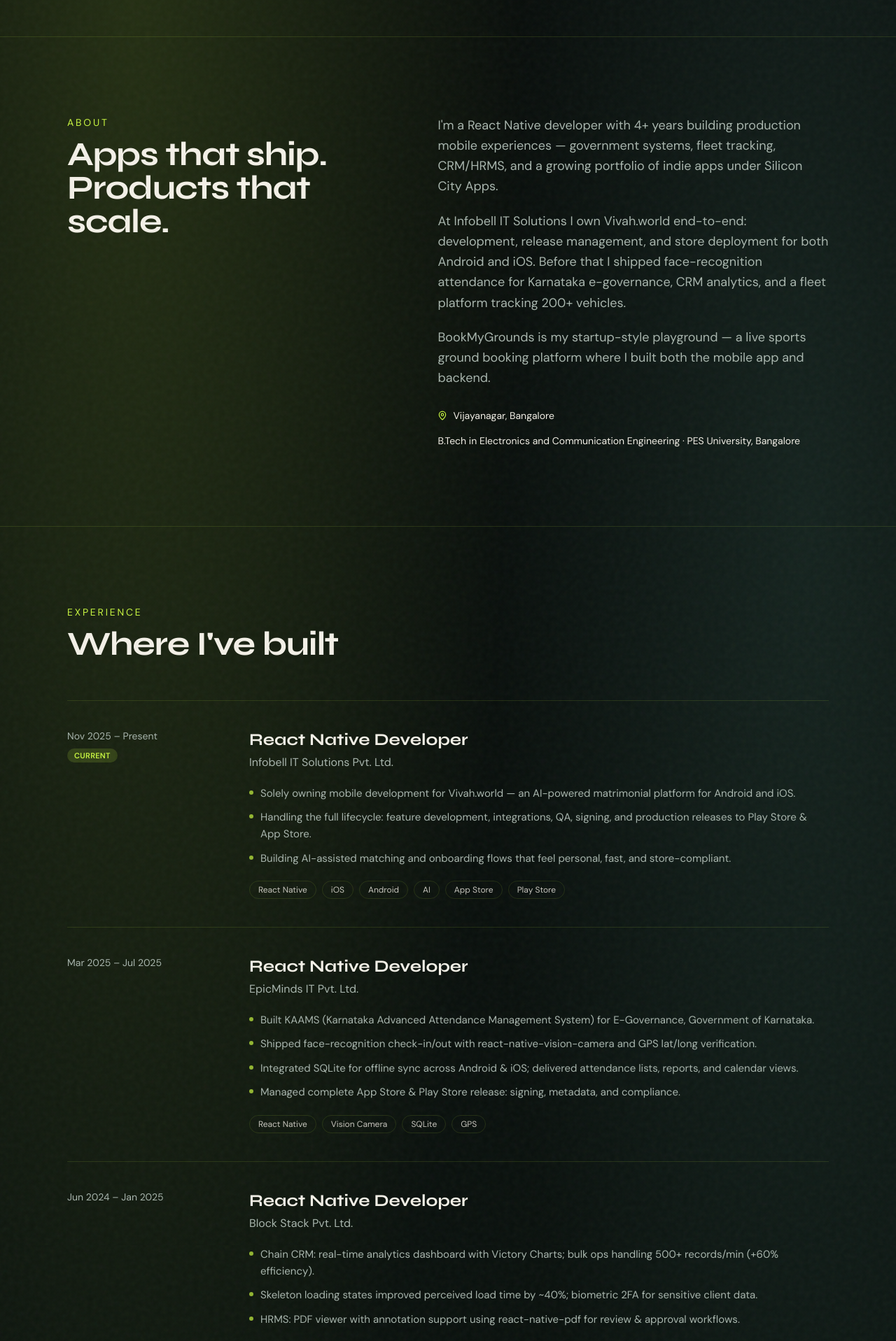
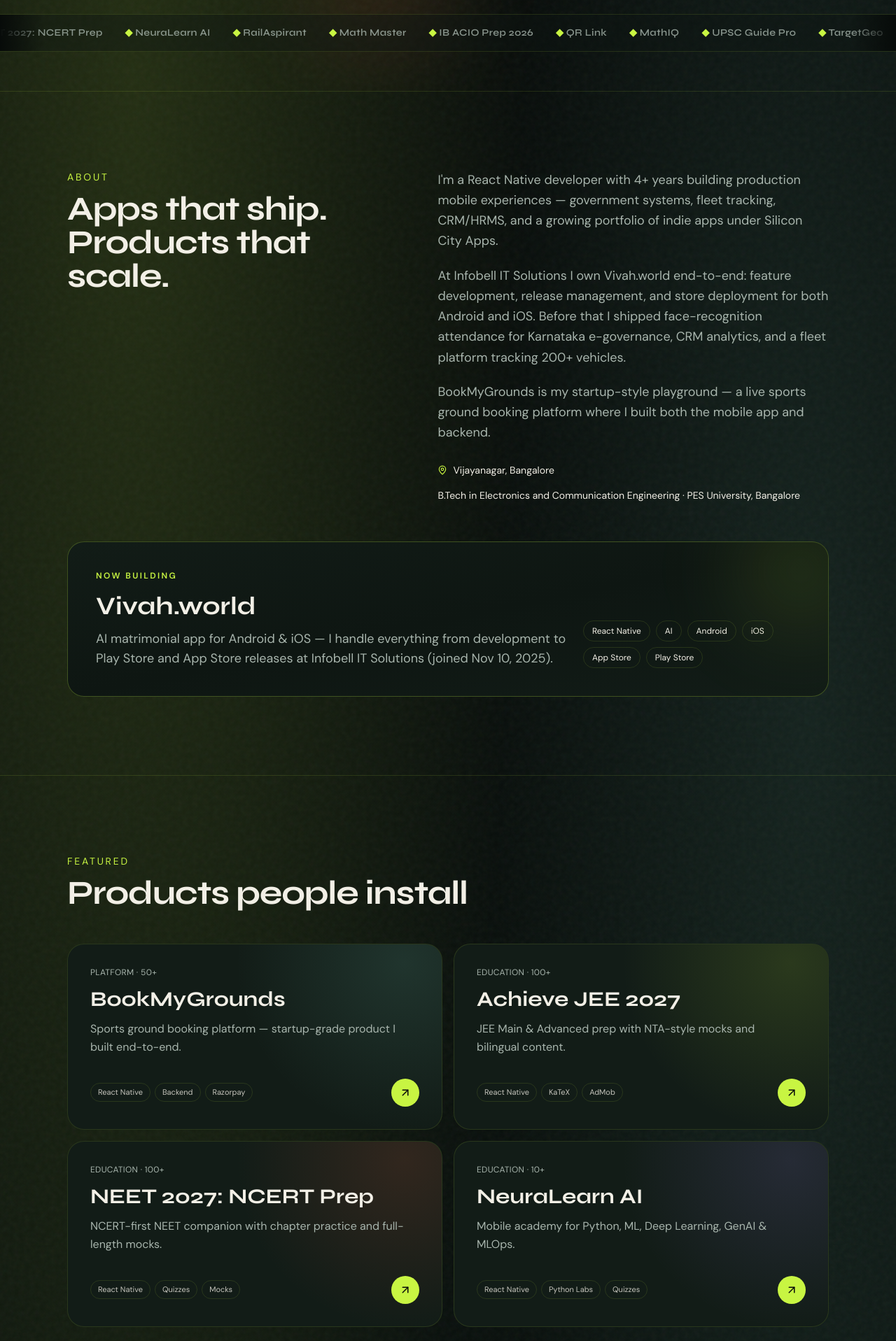
Before and after one commit to BaluG123/personalblog, a React (Vite) app: page / in a window 1280 px wide. Shown: the part 780-2697 px from the top of the page at 70% size. Built offline with nearby package versions, Linux system fonts and the light colour scheme.

Commit message:
Polish portfolio site

```diff
--- a/src/App.tsx
+++ b/src/App.tsx
@@ -1,5 +1,15 @@
-import { motion, useScroll, useSpring } from 'framer-motion'
-import { ArrowUpRight, Mail, MapPin, Phone } from 'lucide-react'
+import { motion, useScroll, useSpring, AnimatePresence } from 'framer-motion'
+import { ArrowUpRight, Mail, MapPin, Menu, Phone, X } from 'lucide-react'
+import { useEffect, useMemo, useState } from 'react'
+import {
+  apps,
+  categories,
+  experience,
+  profile,
+  skills,
+  type AppCategory,
+  type AppItem,
+} from './data/portfolio'
 
 function GitHubIcon({ size = 14 }: { size?: number }) {
   return (
@@ -8,15 +18,6 @@
     </svg>
   )
 }
-import { useMemo, useState } from 'react'
-import {
-  apps,
-  categories,
-  experience,
-  profile,
-  skills,
-  type AppCategory,
-} from './data/portfolio'
 
 function ScrollProgress() {
   const { scrollYProgress } = useScroll()
@@ -29,8 +30,34 @@
   )
 }
 
-function Nav() {
-  const links = [
+function CursorGlow() {
+  const [pos, setPos] = useState({ x: 0, y: 0 })
+  const [on, setOn] = useState(false)
+
+  useEffect(() => {
+    const fine = window.matchMedia('(pointer: fine)').matches
+    if (!fine) return
+    setOn(true)
+    const move = (e: MouseEvent) => setPos({ x: e.clientX, y: e.clientY })
+    window.addEventListener('mousemove', move)
+    return () => window.removeEventListener('mousemove', move)
+  }, [])
+
+  if (!on) return null
+  return (
+    <div
+      className="pointer-events-none fixed z-[1] h-72 w-72 -translate-x-1/2 -translate-y-1/2 rounded-full opacity-40 blur-3xl mix-blend-screen"
+      style={{
+        left: pos.x,
+        top: pos.y,
+        background:
+          'radial-gradient(circle, rgba(200,245,66,0.22) 0%, rgba(125,211,192,0.08) 40%, transparent 70%)',
+      }}
+    />
+  )
+}
+
+const navLinks = [
   { href: '#work', label: 'Work' },
   { href: '#apps', label: 'Apps' },
   { href: '#skills', label: 'Skills' },
@@ -38,17 +65,40 @@
   { href: '#contact', label: 'Contact' },
 ]
 
+function Nav() {
+  const [open, setOpen] = useState(false)
+  const [scrolled, setScrolled] = useState(false)
+
+  useEffect(() => {
+    const onScroll = () => setScrolled(window.scrollY > 24)
+    onScroll()
+    window.addEventListener('scroll', onScroll, { passive: true })
+    return () => window.removeEventListener('scroll', onScroll)
+  }, [])
+
+  useEffect(() => {
+    document.body.style.overflow = open ? 'hidden' : ''
+    return () => {
+      document.body.style.overflow = ''
+    }
+  }, [open])
+
   return (
-    <header className="fixed inset-x-0 top-0 z-50">
+    <header
+      className={`fixed inset-x-0 top-0 z-50 transition-colors ${
+        scrolled || open ? 'border-b border-line bg-ink/80 backdrop-blur-xl' : ''
+      }`}
+    >
       <div className="mx-auto flex max-w-6xl items-center justify-between px-5 py-4 md:px-8">
         <a
           href="#top"
           className="font-display text-sm font-bold tracking-tight text-cream md:text-base"
+          onClick={() => setOpen(false)}
         >
           BG<span className="text-lime">.</span>
         </a>
         <nav className="hidden items-center gap-7 md:flex">
-          {links.map((l) => (
+          {navLinks.map((l) => (
             <a
               key={l.href}
               href={l.href}
@@ -58,6 +108,7 @@
             </a>
           ))}
         </nav>
+        <div className="flex items-center gap-2">
           <a
             href={profile.github}
             target="_blank"
@@ -65,10 +116,68 @@
             className="inline-flex items-center gap-2 rounded-full border border-line bg-ink-soft/70 px-3 py-1.5 text-xs text-cream backdrop-blur transition hover:border-lime/40 hover:text-lime"
           >
             <GitHubIcon size={14} />
-          GitHub
+            <span className="hidden sm:inline">GitHub</span>
           </a>
+          <button
+            type="button"
+            className="inline-flex h-9 w-9 items-center justify-center rounded-full border border-line text-cream md:hidden"
+            aria-label={open ? 'Close menu' : 'Open menu'}
+            onClick={() => setOpen((v) => !v)}
+          >
+            {open ? <X size={18} /> : <Menu size={18} />}
+          </button>
         </div>
+      </div>
+
+      <AnimatePresence>
+        {open && (
+          <motion.nav
+            initial={{ opacity: 0, height: 0 }}
+            animate={{ opacity: 1, height: 'auto' }}
+            exit={{ opacity: 0, height: 0 }}
+            className="border-t border-line bg-ink/95 md:hidden"
+          >
+            <div className="flex flex-col gap-1 px-5 py-4">
+              {navLinks.map((l) => (
+                <a
+                  key={l.href}
+                  href={l.href}
+                  onClick={() => setOpen(false)}
+                  className="rounded-xl px-3 py-3 text-lg text-cream transition hover:bg-panel"
+                >
+                  {l.label}
+                </a>
+              ))}
+            </div>
+          </motion.nav>
+        )}
+      </AnimatePresence>
     </header>
+  )
+}
+
+function AppMarquee() {
+  const names = apps.map((a) => a.name)
+  const loop = [...names, ...names]
+  return (
+    <div className="relative overflow-hidden border-y border-line bg-ink-soft/40 py-4">
+      <div className="pointer-events-none absolute inset-y-0 left-0 z-10 w-16 bg-gradient-to-r from-ink to-transparent" />
+      <div className="pointer-events-none absolute inset-y-0 right-0 z-10 w-16 bg-gradient-to-l from-ink to-transparent" />
+      <motion.div
+        className="flex w-max gap-8 whitespace-nowrap"
+        animate={{ x: ['0%', '-50%'] }}
+        transition={{ duration: 42, ease: 'linear', repeat: Infinity }}
+      >
+        {loop.map((name, i) => (
+          <span
+            key={`${name}-${i}`}
+            className="font-display text-sm font-semibold tracking-wide text-mist/80"
+          >
+            <span className="text-lime">◆</span> {name}
+          </span>
+        ))}
+      </motion.div>
+    </div>
   )
 }
 
@@ -76,11 +185,12 @@
   return (
     <section
       id="top"
-      className="relative flex min-h-[100svh] flex-col justify-end overflow-hidden pb-16 pt-28 md:pb-24 md:pt-32"
+      className="relative flex min-h-[100svh] flex-col justify-end overflow-hidden pb-10 pt-28 md:pb-14 md:pt-32"
     >
       <div className="pointer-events-none absolute inset-0 grid-fade" />
       <div className="pointer-events-none absolute -left-24 top-24 h-72 w-72 rounded-full bg-lime/10 blur-3xl" />
       <div className="pointer-events-none absolute right-0 top-40 h-80 w-80 rounded-full bg-sky/10 blur-3xl" />
+      <div className="pointer-events-none absolute bottom-10 left-1/3 h-56 w-56 rounded-full bg-coral/10 blur-3xl" />
 
       <div className="relative z-10 mx-auto w-full max-w-6xl px-5 md:px-8">
         <motion.p
@@ -112,9 +222,9 @@
           <p className="text-lg leading-relaxed text-mist md:text-xl">
             {profile.tagline} Currently shipping{' '}
             <span className="text-cream">Vivah.world</span> — AI matrimonial for
-            Android & iOS.
+            Android & iOS at Infobell IT Solutions.
           </p>
-          <div className="flex shrink-0 gap-3">
+          <div className="flex shrink-0 flex-wrap gap-3">
             <a
               href="#apps"
               className="inline-flex items-center gap-2 rounded-full bg-lime px-5 py-3 text-sm font-semibold text-ink transition hover:brightness-110"
@@ -151,6 +261,10 @@
           ))}
         </motion.div>
       </div>
+
+      <div className="relative z-10 mt-12 md:mt-16">
+        <AppMarquee />
+      </div>
     </section>
   )
 }
@@ -175,11 +289,11 @@
             Silicon City Apps.
           </p>
           <p>
-            At Infobell IT Solutions I own Vivah.world end-to-end: development,
-            release management, and store deployment for both Android and iOS.
-            Before that I shipped face-recognition attendance for Karnataka
-            e-governance, CRM analytics, and a fleet platform tracking 200+
-            vehicles.
+            At Infobell IT Solutions I own Vivah.world end-to-end: feature
+            development, release management, and store deployment for both
+            Android and iOS. Before that I shipped face-recognition attendance
+            for Karnataka e-governance, CRM analytics, and a fleet platform
+            tracking 200+ vehicles.
           </p>
           <p>
             BookMyGrounds is my startup-style playground — a live sports ground
@@ -196,7 +310,109 @@
           </div>
         </div>
       </div>
+
+      <div className="mx-auto mt-14 max-w-6xl px-5 md:px-8">
+        <div className="relative overflow-hidden rounded-3xl border border-lime/25 bg-gradient-to-br from-panel via-ink-soft to-panel p-6 md:p-10">
+          <div className="pointer-events-none absolute -right-10 -top-10 h-40 w-40 rounded-full bg-lime/15 blur-3xl" />
+          <p className="text-xs font-semibold tracking-[0.2em] text-lime uppercase">
+            Now building
+          </p>
+          <div className="mt-4 flex flex-col gap-6 md:flex-row md:items-end md:justify-between">
+            <div className="max-w-2xl">
+              <h3 className="font-display text-3xl font-bold text-cream md:text-4xl">
+                Vivah.world
+              </h3>
+              <p className="mt-3 text-mist md:text-lg">
+                AI matrimonial app for Android &amp; iOS — I handle everything from
+                development to Play Store and App Store releases at Infobell IT
+                Solutions (joined Nov 10, 2025).
+              </p>
+            </div>
+            <div className="flex flex-wrap gap-2">
+              {['React Native', 'AI', 'Android', 'iOS', 'App Store', 'Play Store'].map(
+                (t) => (
+                  <span
+                    key={t}
+                    className="rounded-full border border-line px-3 py-1.5 text-xs text-cream"
+                  >
+                    {t}
+                  </span>
+                ),
+              )}
+            </div>
+          </div>
+        </div>
+      </div>
     </section>
+  )
+}
+
+function Featured() {
+  const featured = apps.filter((a) => a.featured).slice(0, 4)
+  return (
+    <section className="relative border-t border-line py-20 md:py-28">
+      <div className="mx-auto max-w-6xl px-5 md:px-8">
+        <p className="text-sm uppercase tracking-[0.2em] text-lime">Featured</p>
+        <h2 className="mt-3 max-w-2xl font-display text-4xl font-bold tracking-tight md:text-5xl">
+          Products people install
+        </h2>
+        <div className="mt-12 grid gap-4 md:grid-cols-2">
+          {featured.map((app, i) => (
+            <FeaturedCard key={app.id} app={app} index={i} />
+          ))}
+        </div>
+      </div>
+    </section>
+  )
+}
+
+function FeaturedCard({ app, index }: { app: AppItem; index: number }) {
+  return (
+    <motion.a
+      href={app.playStore}
+      target="_blank"
+      rel="noreferrer"
+      initial={{ opacity: 0, y: 24 }}
+      whileInView={{ opacity: 1, y: 0 }}
+      viewport={{ once: true, margin: '-60px' }}
+      transition={{ duration: 0.45, delay: index * 0.06 }}
+      className="group relative min-h-[220px] overflow-hidden rounded-3xl border border-line bg-panel p-6 md:p-8"
+    >
+      <div
+        className="absolute inset-0 opacity-40 transition duration-500 group-hover:opacity-70"
+        style={{
+          background: `radial-gradient(circle at 90% 10%, ${app.accent}55, transparent 45%)`,
+        }}
+      />
+      <div className="relative flex h-full flex-col justify-between gap-8">
+        <div>
+          <p className="text-xs tracking-wide text-mist uppercase">
+            {app.category} · {app.downloads}
+          </p>
+          <h3 className="mt-3 font-display text-3xl font-bold text-cream transition group-hover:text-lime">
+            {app.name}
+          </h3>
+          <p className="mt-3 max-w-md text-sm leading-relaxed text-mist md:text-base">
+            {app.tagline}
+          </p>
+        </div>
+        <div className="flex items-center justify-between">
+          <div className="flex flex-wrap gap-1.5">
+            {app.stack.slice(0, 3).map((s) => (
+              <span
+                key={s}
+                className="rounded-full border border-line px-2.5 py-1 text-[11px] text-cream/80"
+              >
+                {s}
+              </span>
+            ))}
+          </div>
+          <span className="inline-flex h-10 w-10 items-center justify-center rounded-full bg-lime text-ink transition group-hover:scale-110">
+            <ArrowUpRight size={18} />
+          </span>
+        </div>
+      </div>
+    </motion.a>
   )
 }
 
@@ -209,7 +425,7 @@
           Where I&apos;ve built
         </h2>
 
-        <div className="mt-14 space-y-0">
+        <div className="mt-14">
           {experience.map((job, i) => (
             <motion.article
               key={job.company}
@@ -274,7 +490,6 @@
   return (
     <section id="apps" className="relative border-t border-line py-20 md:py-28">
       <div className="mx-auto max-w-6xl px-5 md:px-8">
-        <div className="flex flex-col gap-6 md:flex-row md:items-end md:justify-between">
         <div>
           <p className="text-sm uppercase tracking-[0.2em] text-lime">
             Indie portfolio
@@ -284,18 +499,17 @@
           </h2>
           <p className="mt-4 max-w-xl text-mist">
             Built solo — education, fitness, finance, lifestyle, and a sports
-              booking platform. Every link below opens the live store listing.
+            booking platform. Every card opens the live store listing.
           </p>
         </div>
-        </div>
 
-        <div className="mt-10 flex flex-wrap gap-2">
+        <div className="mt-10 flex gap-2 overflow-x-auto pb-2 [-ms-overflow-style:none] [scrollbar-width:none] [&::-webkit-scrollbar]:hidden">
           {categories.map((c) => (
             <button
               key={c}
               type="button"
               onClick={() => setFilter(c)}
-              className={`rounded-full px-4 py-2 text-sm transition ${
+              className={`shrink-0 rounded-full px-4 py-2 text-sm transition ${
                 filter === c
                   ? 'bg-lime font-semibold text-ink'
                   : 'border border-line text-mist hover:border-lime/40 hover:text-cream'
@@ -307,27 +521,29 @@
         </div>
 
         <div className="mt-12 grid gap-5 sm:grid-cols-2 lg:grid-cols-3">
+          <AnimatePresence mode="popLayout">
             {filtered.map((app, i) => (
               <motion.a
                 key={app.id}
+                layout
                 href={app.playStore}
                 target="_blank"
                 rel="noreferrer"
-              initial={{ opacity: 0, y: 20 }}
-              whileInView={{ opacity: 1, y: 0 }}
-              viewport={{ once: true, margin: '-40px' }}
-              transition={{ duration: 0.4, delay: (i % 6) * 0.04 }}
+                initial={{ opacity: 0, y: 16 }}
+                animate={{ opacity: 1, y: 0 }}
+                exit={{ opacity: 0, scale: 0.96 }}
+                transition={{ duration: 0.35, delay: (i % 6) * 0.03 }}
                 className="group relative block overflow-hidden rounded-2xl border border-line bg-panel/80 p-5 transition hover:border-lime/35 hover:bg-panel"
               >
                 <div
-                className="absolute -right-8 -top-8 h-28 w-28 rounded-full opacity-30 blur-2xl transition group-hover:opacity-50"
+                  className="absolute -right-8 -top-8 h-28 w-28 rounded-full opacity-30 blur-2xl transition group-hover:opacity-55"
                   style={{ background: app.accent }}
                 />
                 <div className="relative">
                   <div className="flex items-start justify-between gap-3">
                     <div>
                       <p className="text-xs tracking-wide text-mist uppercase">
-                      {app.category} · {app.downloads} downloads
+                        {app.category} · {app.downloads}
                       </p>
                       <h3 className="mt-2 font-display text-xl font-bold text-cream transition group-hover:text-lime">
                         {app.name}
@@ -343,7 +559,10 @@
                   </p>
                   <ul className="mt-4 space-y-1.5">
                     {app.highlights.slice(0, 2).map((h) => (
-                    <li key={h} className="text-xs leading-relaxed text-cream/70">
+                      <li
+                        key={h}
+                        className="text-xs leading-relaxed text-cream/70"
+                      >
                         · {h}
                       </li>
                     ))}
@@ -361,6 +580,7 @@
                 </div>
               </motion.a>
             ))}
+          </AnimatePresence>
         </div>
       </div>
     </section>
@@ -383,8 +603,14 @@
           Stack I live in
         </h2>
         <div className="mt-12 grid gap-8 md:grid-cols-2">
-          {groups.map((g) => (
-            <div key={g.title}>
+          {groups.map((g, gi) => (
+            <motion.div
+              key={g.title}
+              initial={{ opacity: 0, y: 16 }}
+              whileInView={{ opacity: 1, y: 0 }}
+              viewport={{ once: true }}
+              transition={{ delay: gi * 0.05 }}
+            >
               <h3 className="text-sm font-semibold tracking-wide text-mist uppercase">
                 {g.title}
               </h3>
@@ -398,7 +624,7 @@
                   </span>
                 ))}
               </div>
-            </div>
+            </motion.div>
           ))}
         </div>
       </div>
@@ -481,7 +707,8 @@
 
 function Contact() {
   return (
-    <section id="contact" className="relative border-t border-line py-20 md:py-28">
+    <section id="contact" className="relative overflow-hidden border-t border-line py-20 md:py-28">
+      <div className="pointer-events-none absolute -right-20 bottom-0 h-72 w-72 rounded-full bg-lime/10 blur-3xl" />
       <div className="mx-auto max-w-6xl px-5 md:px-8">
         <p className="text-sm uppercase tracking-[0.2em] text-lime">Contact</p>
         <h2 className="mt-3 max-w-3xl font-display text-4xl font-bold tracking-tight md:text-6xl">
@@ -523,7 +750,9 @@
   return (
     <footer className="border-t border-line py-8">
       <div className="mx-auto flex max-w-6xl flex-col gap-2 px-5 text-sm text-mist md:flex-row md:items-center md:justify-between md:px-8">
-        <p>© {new Date().getFullYear()} {profile.name}</p>
+        <p>
+          © {new Date().getFullYear()} {profile.name}
+        </p>
         <p>React Native · Bangalore · Built with React + Tailwind</p>
       </div>
     </footer>
@@ -534,10 +763,12 @@
   return (
     <div className="grain mesh-bg min-h-screen">
       <ScrollProgress />
+      <CursorGlow />
       <Nav />
       <main className="relative z-[2]">
         <Hero />
         <About />
+        <Featured />
         <Experience />
         <Apps />
         <Skills />
--- a/src/index.css
+++ b/src/index.css
@@ -70,4 +70,15 @@
     background-size: 64px 64px;
     mask-image: radial-gradient(ellipse 70% 60% at 50% 30%, black, transparent);
   }
+
+  @media (prefers-reduced-motion: reduce) {
+    *,
+    *::before,
+    *::after {
+      animation-duration: 0.01ms !important;
+      animation-iteration-count: 1 !important;
+      transition-duration: 0.01ms !important;
+      scroll-behavior: auto !important;
+    }
+  }
 }
```
Also changed, not shown: 1 other file (tests, documents, lock files or other folders). Lines whose indentation alone changed are shown as unchanged.
